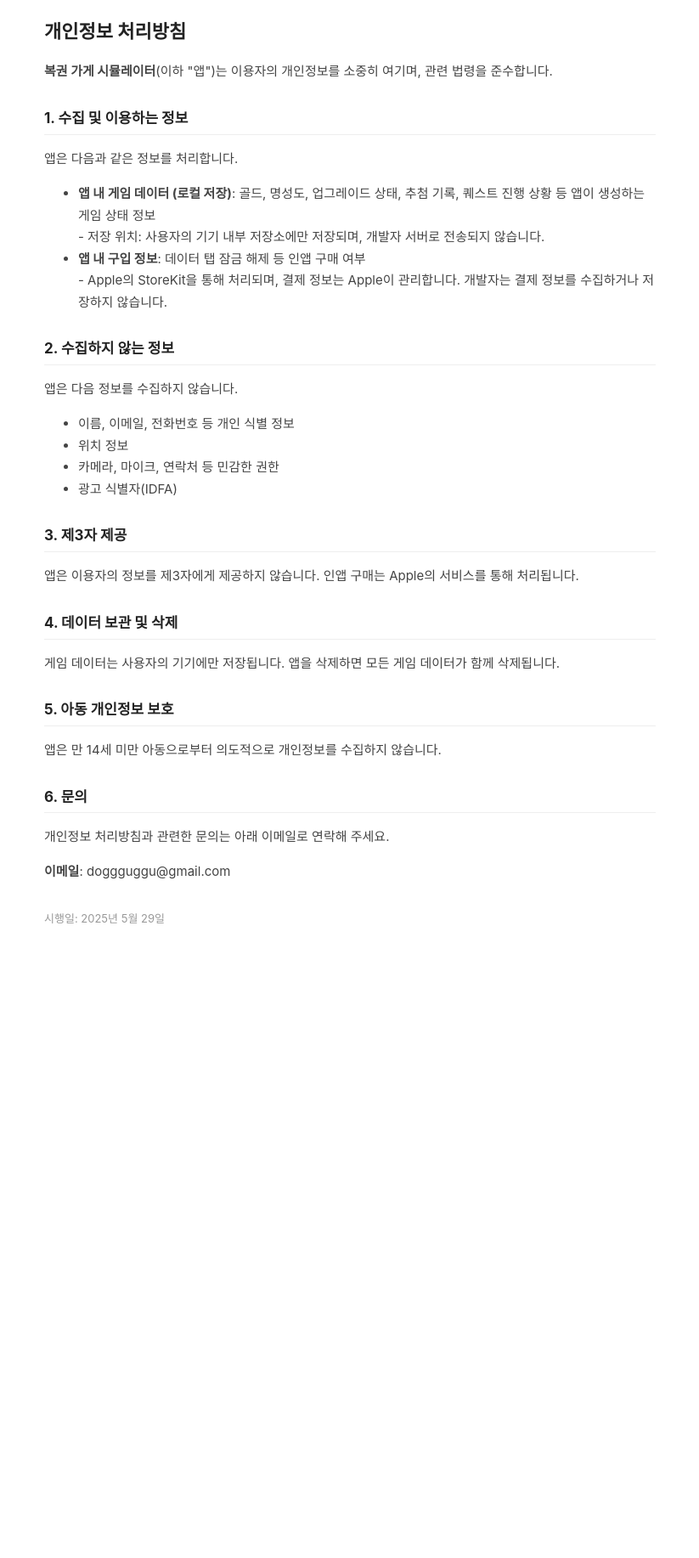
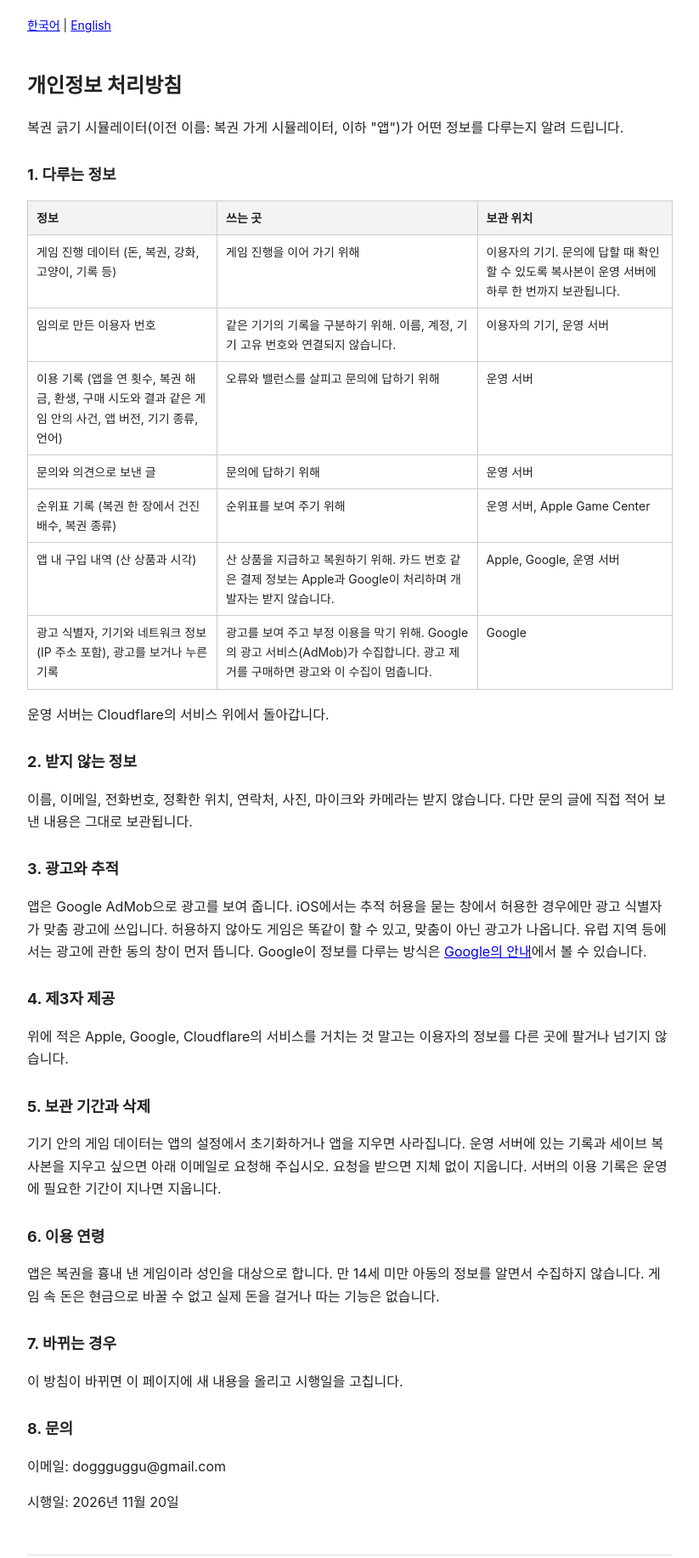
Before and after one commit to shwach/privacy-policy, a plain HTML site: page lotto_privacy.html in a window 1280 px wide. Shown: the part 20-1854 px from the top of the page at 85% size, without its empty margins (228-1051 px from the left). Before the commit the page ends 1150 px from the top, so only its background shows below. Drawn offline with Linux system fonts and the light colour scheme.

Commit message:
Update lotto privacy policy for Scratch Ticket Simulator 2.0
Co-Authored-By: Claude Fable 5.2 <noreply@anthropic.com>

```diff
--- a/lotto_privacy.html
+++ b/lotto_privacy.html
@@ -1,54 +1,101 @@
-<!DOCTYPE html>
+<!doctype html>
 <html lang="ko">
 <head>
-  <meta charset="UTF-8">
-  <meta name="viewport" content="width=device-width, initial-scale=1.0">
-  <title>복권 가게 시뮬레이터 - 개인정보 처리방침</title>
-  <style>
-    body { font-family: -apple-system, BlinkMacSystemFont, system-ui, -apple-system-font, sans-serif; max-width: 720px; margin: 0 auto; padding: 24px 16px; color: #222; line-height: 1.7; }
-    h1 { font-size: 22px; }
-    h2 { font-size: 17px; margin-top: 28px; border-bottom: 1px solid #eee; padding-bottom: 4px; }
-    p, li { font-size: 15px; color: #444; }
-    .date { margin-top: 32px; color: #999; font-size: 13px; }
-  </style>
+<meta charset="UTF-8">
+<meta name="viewport" content="width=device-width, initial-scale=1">
+<title>복권 긁기 시뮬레이터 개인정보 처리방침 / Scratch Ticket Simulator Privacy Policy</title>
+<style>
+  body { max-width: 760px; margin: 0 auto; padding: 24px 18px 64px; font-family: -apple-system, BlinkMacSystemFont, "Apple SD Gothic Neo", "Noto Sans KR", "Malgun Gothic", sans-serif; line-height: 1.65; color: #222; }
+  h1 { font-size: 24px; margin-top: 40px; }
+  h2 { font-size: 18px; margin-top: 28px; }
+  table { border-collapse: collapse; width: 100%; margin: 8px 0 16px; font-size: 14px; }
+  th, td { border: 1px solid #ccc; padding: 8px 10px; text-align: left; vertical-align: top; }
+  th { background: #f3f3f3; }
+  .lang { font-size: 14px; }
+  hr { margin: 48px 0; border: 0; border-top: 1px solid #ddd; }
+</style>
 </head>
 <body>
-  <h1>개인정보 처리방침</h1>
-  <p><strong>복권 가게 시뮬레이터</strong>(이하 "앱")는 이용자의 개인정보를 소중히 여기며, 관련 법령을 준수합니다.</p>
 
-  <h2>1. 수집 및 이용하는 정보</h2>
-  <p>앱은 다음과 같은 정보를 처리합니다.</p>
-  <ul>
-    <li><strong>앱 내 게임 데이터 (로컬 저장)</strong>: 골드, 명성도, 업그레이드 상태, 추첨 기록, 퀘스트 진행 상황 등 앱이 생성하는 게임 상태 정보<br>
-      - 저장 위치: 사용자의 기기 내부 저장소에만 저장되며, 개발자 서버로 전송되지 않습니다.
-    </li>
-    <li><strong>앱 내 구입 정보</strong>: 데이터 탭 잠금 해제 등 인앱 구매 여부<br>
-      - Apple의 StoreKit을 통해 처리되며, 결제 정보는 Apple이 관리합니다. 개발자는 결제 정보를 수집하거나 저장하지 않습니다.
-    </li>
-  </ul>
+<p class="lang"><a href="#ko">한국어</a> | <a href="#en">English</a></p>
 
-  <h2>2. 수집하지 않는 정보</h2>
-  <p>앱은 다음 정보를 수집하지 않습니다.</p>
-  <ul>
-    <li>이름, 이메일, 전화번호 등 개인 식별 정보</li>
-    <li>위치 정보</li>
-    <li>카메라, 마이크, 연락처 등 민감한 권한</li>
-    <li>광고 식별자(IDFA)</li>
-  </ul>
+<h1 id="ko">개인정보 처리방침</h1>
+<p>복권 긁기 시뮬레이터(이전 이름: 복권 가게 시뮬레이터, 이하 "앱")가 어떤 정보를 다루는지 알려 드립니다.</p>
 
-  <h2>3. 제3자 제공</h2>
-  <p>앱은 이용자의 정보를 제3자에게 제공하지 않습니다. 인앱 구매는 Apple의 서비스를 통해 처리됩니다.</p>
+<h2>1. 다루는 정보</h2>
+<table>
+<tr><th>정보</th><th>쓰는 곳</th><th>보관 위치</th></tr>
+<tr><td>게임 진행 데이터 (돈, 복권, 강화, 고양이, 기록 등)</td><td>게임 진행을 이어 가기 위해</td><td>이용자의 기기. 문의에 답할 때 확인할 수 있도록 복사본이 운영 서버에 하루 한 번까지 보관됩니다.</td></tr>
+<tr><td>임의로 만든 이용자 번호</td><td>같은 기기의 기록을 구분하기 위해. 이름, 계정, 기기 고유 번호와 연결되지 않습니다.</td><td>이용자의 기기, 운영 서버</td></tr>
+<tr><td>이용 기록 (앱을 연 횟수, 복권 해금, 환생, 구매 시도와 결과 같은 게임 안의 사건, 앱 버전, 기기 종류, 언어)</td><td>오류와 밸런스를 살피고 문의에 답하기 위해</td><td>운영 서버</td></tr>
+<tr><td>문의와 의견으로 보낸 글</td><td>문의에 답하기 위해</td><td>운영 서버</td></tr>
+<tr><td>순위표 기록 (복권 한 장에서 건진 배수, 복권 종류)</td><td>순위표를 보여 주기 위해</td><td>운영 서버, Apple Game Center</td></tr>
+<tr><td>앱 내 구입 내역 (산 상품과 시각)</td><td>산 상품을 지급하고 복원하기 위해. 카드 번호 같은 결제 정보는 Apple과 Google이 처리하며 개발자는 받지 않습니다.</td><td>Apple, Google, 운영 서버</td></tr>
+<tr><td>광고 식별자, 기기와 네트워크 정보 (IP 주소 포함), 광고를 보거나 누른 기록</td><td>광고를 보여 주고 부정 이용을 막기 위해. Google의 광고 서비스(AdMob)가 수집합니다. 광고 제거를 구매하면 광고와 이 수집이 멈춥니다.</td><td>Google</td></tr>
+</table>
+<p>운영 서버는 Cloudflare의 서비스 위에서 돌아갑니다.</p>
 
-  <h2>4. 데이터 보관 및 삭제</h2>
-  <p>게임 데이터는 사용자의 기기에만 저장됩니다. 앱을 삭제하면 모든 게임 데이터가 함께 삭제됩니다.</p>
+<h2>2. 받지 않는 정보</h2>
+<p>이름, 이메일, 전화번호, 정확한 위치, 연락처, 사진, 마이크와 카메라는 받지 않습니다. 다만 문의 글에 직접 적어 보낸 내용은 그대로 보관됩니다.</p>
 
-  <h2>5. 아동 개인정보 보호</h2>
-  <p>앱은 만 14세 미만 아동으로부터 의도적으로 개인정보를 수집하지 않습니다.</p>
+<h2>3. 광고와 추적</h2>
+<p>앱은 Google AdMob으로 광고를 보여 줍니다. iOS에서는 추적 허용을 묻는 창에서 허용한 경우에만 광고 식별자가 맞춤 광고에 쓰입니다. 허용하지 않아도 게임은 똑같이 할 수 있고, 맞춤이 아닌 광고가 나옵니다. 유럽 지역 등에서는 광고에 관한 동의 창이 먼저 뜹니다. Google이 정보를 다루는 방식은 <a href="https://policies.google.com/technologies/partner-sites">Google의 안내</a>에서 볼 수 있습니다.</p>
 
-  <h2>6. 문의</h2>
-  <p>개인정보 처리방침과 관련한 문의는 아래 이메일로 연락해 주세요.</p>
-  <p><strong>이메일</strong>: doggguggu@gmail.com</p>
+<h2>4. 제3자 제공</h2>
+<p>위에 적은 Apple, Google, Cloudflare의 서비스를 거치는 것 말고는 이용자의 정보를 다른 곳에 팔거나 넘기지 않습니다.</p>
 
-  <p class="date">시행일: 2025년 5월 29일</p>
+<h2>5. 보관 기간과 삭제</h2>
+<p>기기 안의 게임 데이터는 앱의 설정에서 초기화하거나 앱을 지우면 사라집니다. 운영 서버에 있는 기록과 세이브 복사본을 지우고 싶으면 아래 이메일로 요청해 주십시오. 요청을 받으면 지체 없이 지웁니다. 서버의 이용 기록은 운영에 필요한 기간이 지나면 지웁니다.</p>
+
+<h2>6. 이용 연령</h2>
+<p>앱은 복권을 흉내 낸 게임이라 성인을 대상으로 합니다. 만 14세 미만 아동의 정보를 알면서 수집하지 않습니다. 게임 속 돈은 현금으로 바꿀 수 없고 실제 돈을 걸거나 따는 기능은 없습니다.</p>
+
+<h2>7. 바뀌는 경우</h2>
+<p>이 방침이 바뀌면 이 페이지에 새 내용을 올리고 시행일을 고칩니다.</p>
+
+<h2>8. 문의</h2>
+<p>이메일: doggguggu@gmail.com</p>
+<p>시행일: 2026년 11월 20일</p>
+
+<hr>
+
+<h1 id="en">Privacy Policy</h1>
+<p>This page explains what information Scratch Ticket Simulator (formerly Lottery Shop Simulator, "the app") handles.</p>
+
+<h2>1. Information we handle</h2>
+<table>
+<tr><th>Information</th><th>Why</th><th>Where it is kept</th></tr>
+<tr><td>Game progress (money, tickets, upgrades, cats, records)</td><td>To keep your game going</td><td>Your device. A copy is kept on our server, at most once a day, so we can look at it when answering a support request.</td></tr>
+<tr><td>A randomly generated user number</td><td>To tell records from one device apart. It is not linked to your name, an account or a hardware identifier.</td><td>Your device, our server</td></tr>
+<tr><td>Usage records (app opens, in-game events such as unlocking a ticket, prestige, purchase attempts and results, app version, device type, language)</td><td>To find errors, tune game balance and answer support requests</td><td>Our server</td></tr>
+<tr><td>Text you send as a support request or feedback</td><td>To answer you</td><td>Our server</td></tr>
+<tr><td>Leaderboard entries (the multiple you won from one ticket, the ticket type)</td><td>To show the leaderboard</td><td>Our server, Apple Game Center</td></tr>
+<tr><td>In-app purchase history (product and time)</td><td>To deliver and restore what you bought. Payment details such as card numbers are handled by Apple and Google and never reach us.</td><td>Apple, Google, our server</td></tr>
+<tr><td>Advertising identifier, device and network information (including IP address), ad views and taps</td><td>To show ads and prevent fraud. This is collected by Google's advertising service (AdMob). Buying the remove ads product stops the ads and this collection.</td><td>Google</td></tr>
+</table>
+<p>Our server runs on Cloudflare's services.</p>
+
+<h2>2. Information we do not collect</h2>
+<p>We do not collect your name, email address, phone number, precise location, contacts or photos, and the app does not use the microphone or camera. Anything you choose to write in a support request is kept as written.</p>
+
+<h2>3. Ads and tracking</h2>
+<p>The app shows ads through Google AdMob. On iOS the advertising identifier is used for personalized ads only if you allow it in the tracking prompt. The game works the same if you decline, and you will see non-personalized ads. In regions such as Europe a consent form about ads appears first. See <a href="https://policies.google.com/technologies/partner-sites">how Google uses information</a>.</p>
+
+<h2>4. Sharing</h2>
+<p>Apart from the Apple, Google and Cloudflare services listed above, we do not sell or pass your information to anyone.</p>
+
+<h2>5. Retention and deletion</h2>
+<p>Game data on your device is removed when you reset the game in settings or delete the app. To have the records and save copy on our server deleted, email us at the address below and we will delete them without delay. Usage records on the server are deleted once they are no longer needed to run the game.</p>
+
+<h2>6. Age</h2>
+<p>The app imitates lottery tickets and is intended for adults. We do not knowingly collect information from children. In-game money has no cash value, and there is no way to bet or win real money.</p>
+
+<h2>7. Changes</h2>
+<p>If this policy changes, we will post the new version on this page and update the effective date.</p>
+
+<h2>8. Contact</h2>
+<p>Email: doggguggu@gmail.com</p>
+<p>Effective date: November 20, 2026</p>
+
 </body>
 </html>
```
